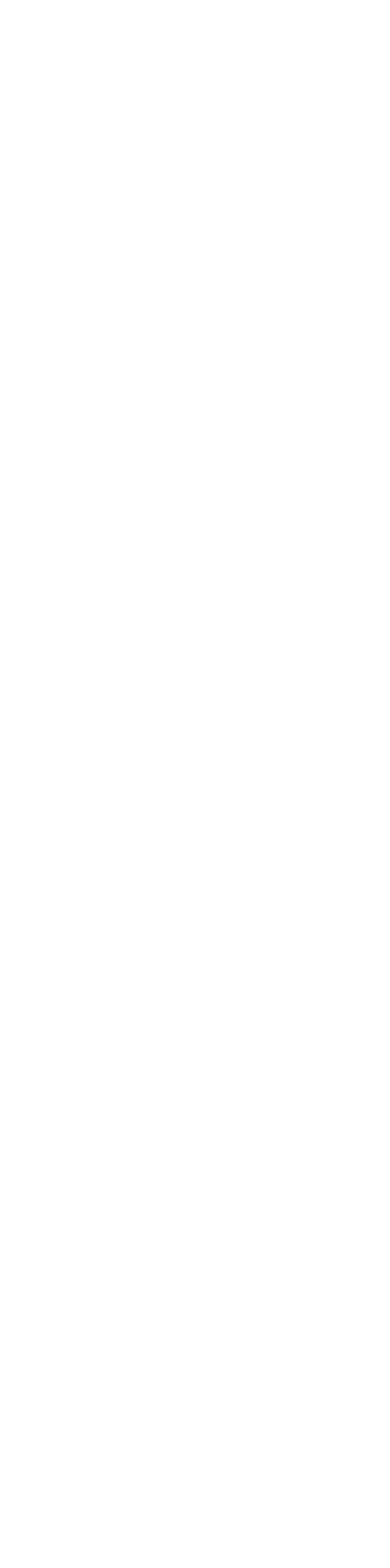
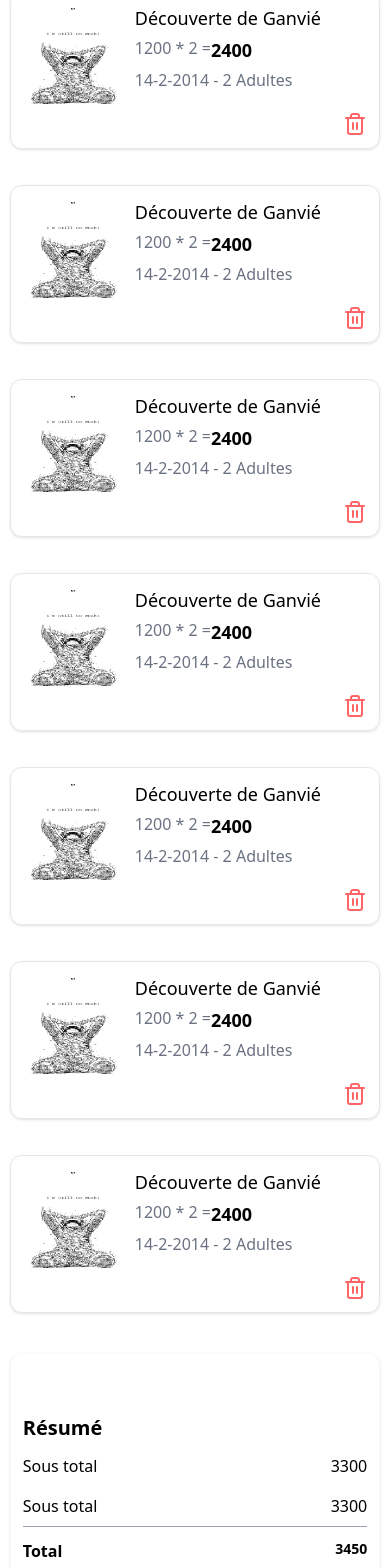
Before and after one commit to Eunock-web/BeninTravel, a React (Vite) app: page /shop in a window 390 px wide. Before the commit this address had no page. Shown: the part 367-1935 px from the top of the page. Before the commit the page ends 844 px from the top, so only its background shows below. Built offline with nearby package versions, Linux system fonts and the light colour scheme.

Commit message:
Finalisation de la page Panier ainsi que le responsive

```diff
--- a/src/components/Utils/NavBar.tsx
+++ b/src/components/Utils/NavBar.tsx
@@ -25,7 +25,7 @@ const LinkChemains = [
 function NavBar(){
     return (
         <>
-            <div className=" w-full flex flex-row  justify-between items-center p-2 mx-auto ">
+            <div className=" w-full flex flex-row  justify-between items-center p-2 mx-auto">
                 <div className=" flex flex-row  items-center gap-3 ">
                     <Compass size={ 30 } className=" text-blue-600 " />
                     <h1 className=" text-2xl  font-medium "> BeninTravel </h1>
--- a/src/components/pages/Home/Header.tsx
+++ b/src/components/pages/Home/Header.tsx
@@ -5,7 +5,7 @@ import NavBar from "../../Utils/NavBar"
 function Header(){
     return (
         <div className=" mx-auto flex flex-col  gap-4 ">
-            <NavBar />
+            <NavBar  />
 
         <div className=" bg-[url(https://lh3.googleusercontent.com/aida-public/AB6AXuB7Zsk12TycK06936zbD1tp0U_cMxdyTifnM8UTwgasOjMNYS17Lc0oK9-Mrg0oN6gAHV7ea7j7f2732lV7jbmP_5QHwyH-xx62rik85IJIJCHE7DH4DPsQQQsX2OkfAFHdZ87pK2d-dfgnb-j7TQOSo0MYnHFP3bp9ZsKpX8NIaLLmhyLAgAzC_RD9RLkbv1hv5USHmqgRTnW1FpxScJqCQ6Ljam559hyHv_4jwMZP2YBPhy1Fy0sOJJfRTSZp7D-UCB-1XXtOTkth)] w-full bg-cover  lg:h-[60vh] flex flex-col justify-center items-center gap-3">
             <div className=" flex flex-col justify-center items-center p-2 gap-6 mx-4 md:mx-2 w-[85vw]  ">
--- /dev/null
+++ b/src/components/pages/Shop/Panier.tsx
@@ -0,0 +1,26 @@
+import { Trash2 } from "lucide-react"
+
+function Panier(){
+    return (
+        <div className="  grid grid-cols-1 md:grid-cols-2 gap-2 border border-gray-200 p-3 rounded-xl shadow-sm ">
+            <div className=" flex flex-row gap-3 ">
+                <img src=" src/images/One Piece - manga wallpaper.jfif " alt="" className=" w-25 h-25 rounded-xl " />
+                <div className=" flex flex-col gap-1 ">
+                    <h2 className=" font-medium text-lg  "> Découverte de Ganvié </h2>
+
+                    <div className=" flex flex-row  ">
+                        <p className=" text-gray-500 font-light"> 1200 * 2 = </p>
+                    <span className=" font-bold text-lg "> 2400 </span>
+                    </div>
+
+                    <p className=" text-gray-500 font-light "> 14-2-2014 - 2 Adultes </p>
+                </div>
+            </div>
+            <div className=" relative justify-items-end">
+                <Trash2 size={ 24 } className=" text-red-400  " />
+            </div>
+        </div>
+    )
+}
+
+export default Panier
--- /dev/null
+++ b/src/components/pages/Shop/PanierResumCard.tsx
@@ -0,0 +1,34 @@
+import Button from "../../Utils/Button"
+
+
+function PanierResumCard(){
+    return (
+        <div className=" grid grid-cols-1 gap-3 border border-gray-50 shadow-sm px-3 py-15  rounded-xl">
+            <h1 className=" font-bold text-xl "> Résumé </h1>
+
+            <div className=" flex flex-col gap-4 border-b border-gray-400  ">
+                <div className=" flex flex-row justify-between ">
+                    <p className=" font-light "> Sous total </p>
+                    <p className=" font-light "> 3300 </p>
+                </div>
+
+                <div className=" flex flex-row justify-between mb-2 ">
+                    <p className=" font-light "> Sous total </p>
+                    <p className=" font-light "> 3300 </p>
+                </div>
+            </div>
+
+            <div className=" flex flex-row justify-between mb-2.5 ">
+                <h1 className=" font-bold  "> Total </h1>
+                <h1 className=" font-semibold text-sm "> 3450 </h1>
+            </div>
+
+            <div className=" flex flex-col gap-5 ">
+                <Button className="text-white bg-sky-800 p-3  rounded-lg border border-sky-800 w-full " > Lancer la commande </Button>
+                <Button className="text-sky-800 w-full hover:bg-sky-800 hover:p-3 hover:rounded-lg hover:text-white hover:cursor-pointer  " > Continuer mes recherches </Button>
+            </div>
+        </div>
+    )
+}
+
+export default PanierResumCard
--- /dev/null
+++ b/src/components/pages/Shop/Shop.tsx
@@ -0,0 +1,31 @@
+import NavBar from "../../Utils/NavBar"
+import Panier from "./Panier"
+import PanierResumCard from "./PanierResumCard"
+
+
+function Shop(){
+    return (
+        <div className=" grid grid-cols-1   gap-7 mx-auto w-[95vw] ">
+            <NavBar />
+
+            <div className=" grid grid-cols-1 md:grid-cols-2 md:w-[90%]   gap-10 ">
+                <div className=" flex flex-col gap-9 ">
+                    <h1 className=" font-bold text-3xl "> Mon Panier </h1>
+                    <Panier />
+                    <Panier />
+                    <Panier />
+                    <Panier />
+                    <Panier />
+                    <Panier />
+                    <Panier />
+                    <Panier />
+                </div>
+                <div className=" ">
+                    <PanierResumCard  />
+                </div>
+            </div>
+        </div>
+    )
+}
+
+export default Shop
```
Also changed, not shown: src/routes.tsx (+9 -3 lines), src/components/pages/Details/Deals.tsx (renamed from src/components/pages/Home/Deals.tsx).
